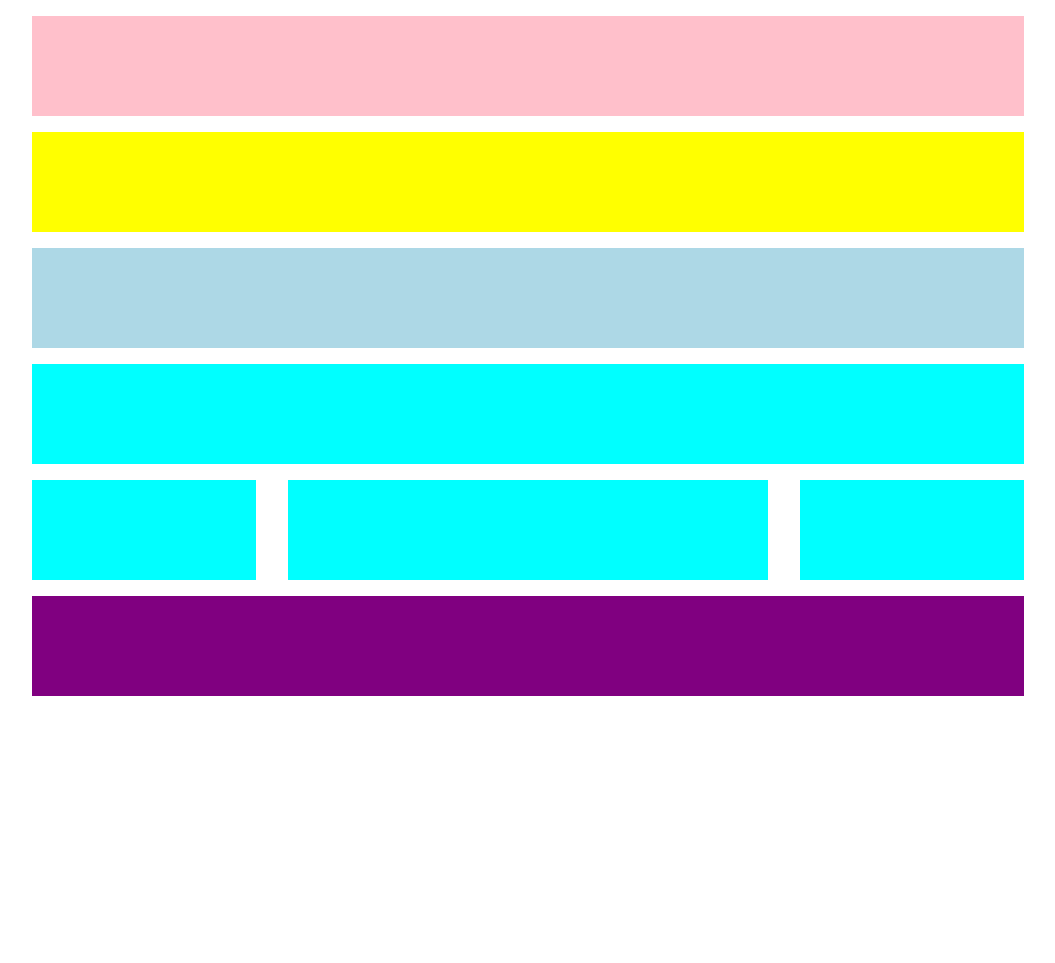
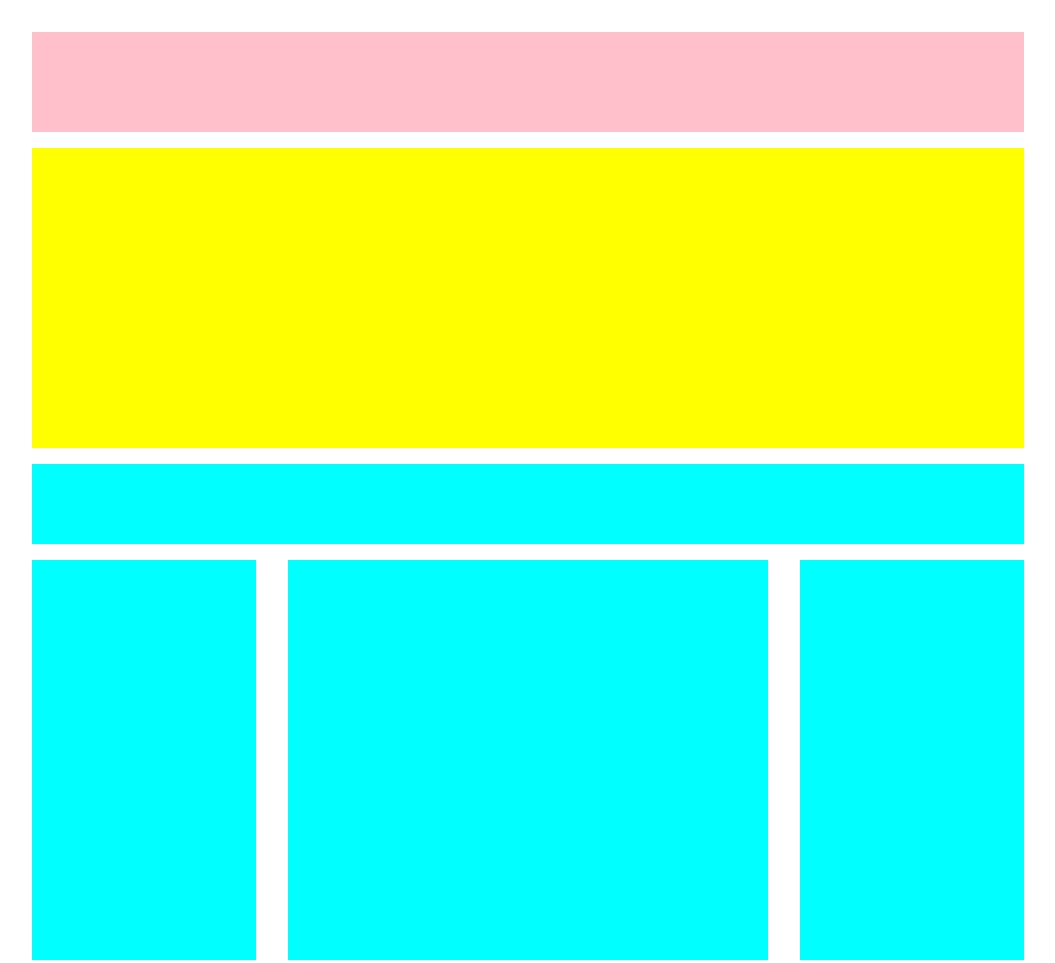
Before and after one commit to adicrescenzo79/htmlcss-struttura-wp, a plain HTML site: page index.html in a window 1280 px wide. Shown: the whole page, without its empty margins (112-1167 px from the left). Drawn offline with Linux system fonts and the light colour scheme.

Commit message:
ultimo prima delle 18

```diff
--- a/assets/css/master.css
+++ b/assets/css/master.css
@@ -20,9 +20,33 @@ body{
   clear: both;
 }
 
-body.debug div{
+/* debug */
+/* body.debug div{
   height: 100px;
+} */
+
+body.debug .h100{
+  height: 100px;
+  margin-top: 1em;
 }
+
+body.debug .h300{
+  height: 300px;
+  margin-top: 1em;
+}
+
+body.debug .h80{
+  height: 80px;
+  margin-top: 1em;
+}
+
+body.debug .h400{
+  height: 400px;
+  margin-top: 1em;
+}
+
+/* fine debug */
+
 
 .row-mt1{
   margin-top: 1em;
@@ -40,9 +64,11 @@ body.debug div{
   background-color: yellow;
 }
 
-/* .blu{
-  height: 100px;
-} */
+
+.h500{
+  height: 200px;
+  background-color: lightblue;
+}
 
 .bg-lightblue{
   background-color: lightblue;
--- a/index.html
+++ b/index.html
@@ -12,7 +12,7 @@
       <div class="container">
         <div class="row-mt1">
           <div class="col-100">
-            <div class="bg-pink">
+            <div class="bg-pink h100">
             </div>
           </div>
         </div>
@@ -27,7 +27,7 @@
         <div class="container">
           <div class="row-mt1">
             <div class="col-100">
-              <div class="bg-yellow">
+              <div class="bg-yellow h300">
               </div>
             </div>
           </div>
@@ -39,28 +39,21 @@
       <section>
         <div class="row-mt1">
           <div class="col-100">
-            <div class="bg-lightblue">
-
-            </div>
-          </div>
-        </div>
-        <div class="row-mt1">
-          <div class="col-100">
-            <div class="bg-cyan">
+            <div class="bg-cyan h80">
             </div>
           </div>
         </div>
         <div class="row-mt1">
           <div class="col-25">
-            <div class="bg-cyan">
+            <div class="bg-cyan h400">
             </div>
           </div>
           <div class="col-50">
-            <div class="bg-cyan">
+            <div class="bg-cyan h400">
             </div>
           </div>
           <div class="col-25">
-            <div class="bg-cyan">
+            <div class="bg-cyan h400">
             </div>
           </div>
         </div>
```
